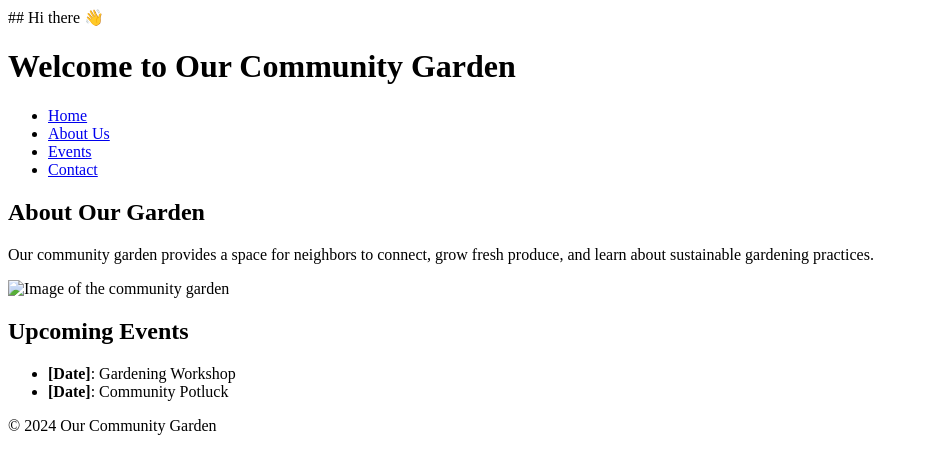
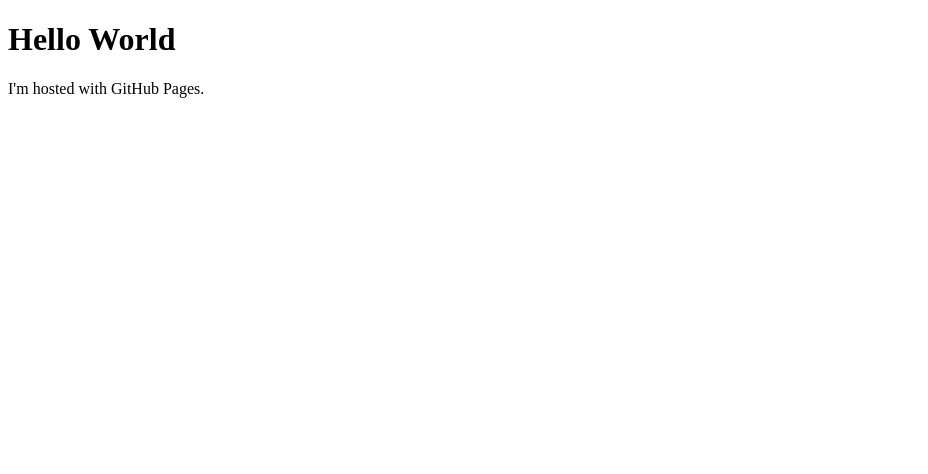
Before and after one commit to conccommgardens/conccommgardens.github.io, a plain HTML site: page index.html in a window 1280 px wide. Shown: the whole page, without its empty margins (0-928 px from the left). Drawn offline with Linux system fonts and the light colour scheme.

Commit message:
Update index.html

```diff
--- a/index.html
+++ b/index.html
@@ -1,62 +1,7 @@
-## Hi there 👋
 <!DOCTYPE html>
-<html lang="en">
-<head>
-    <meta charset="UTF-8">
-    <meta name="viewport" content="width=device-width, initial-scale=1.0">
-    <title>Our Community Garden</title>
-    <link rel="stylesheet" href="style.css">
-</head>
+<html>
 <body>
-
-    <header>
-        <h1>Welcome to Our Community Garden</h1>
-        <nav>
-            <ul>
-                <li><a href="#">Home</a></li>
-                <li><a href="#">About Us</a></li>
-                <li><a href="#">Events</a></li>
-                <li><a href="#">Contact</a></li>
-            </ul>
-        </nav>
-    </header>
-
-    <main>
-        <section>
-            <h2>About Our Garden</h2>
-            <p>Our community garden provides a space for neighbors to connect, grow fresh produce, and learn about sustainable gardening practices.</p>
-            <img src="garden_image.jpg" alt="Image of the community garden">
-        </section>
-
-        <section>
-            <h2>Upcoming Events</h2>
-            <ul>
-                <li><strong>[Date]</strong>: Gardening Workshop</li>
-                <li><strong>[Date]</strong>: Community Potluck</li>
-            </ul>
-        </section>
-    </main>
-
-    <footer>
-        <p>&copy; 2024 Our Community Garden</p>
-    </footer>
-
-    <script src="script.js"></script>
+<h1>Hello World</h1>
+<p>I'm hosted with GitHub Pages.</p>
 </body>
 </html>
-
-
-<!--
-**conccommgardens/conccommgardens** is a ✨ _special_ ✨ repository because its `README.md` (this file) appears on your GitHub profile.
-
-Here are some ideas to get you started:
-
-- 🔭 I’m currently working on ...
-- 🌱 I’m currently learning ...
-- 👯 I’m looking to collaborate on ...
-- 🤔 I’m looking for help with ...
-- 💬 Ask me about ...
-- 📫 How to reach me: ...
-- 😄 Pronouns: ...
-- ⚡ Fun fact: ...
--->
```
